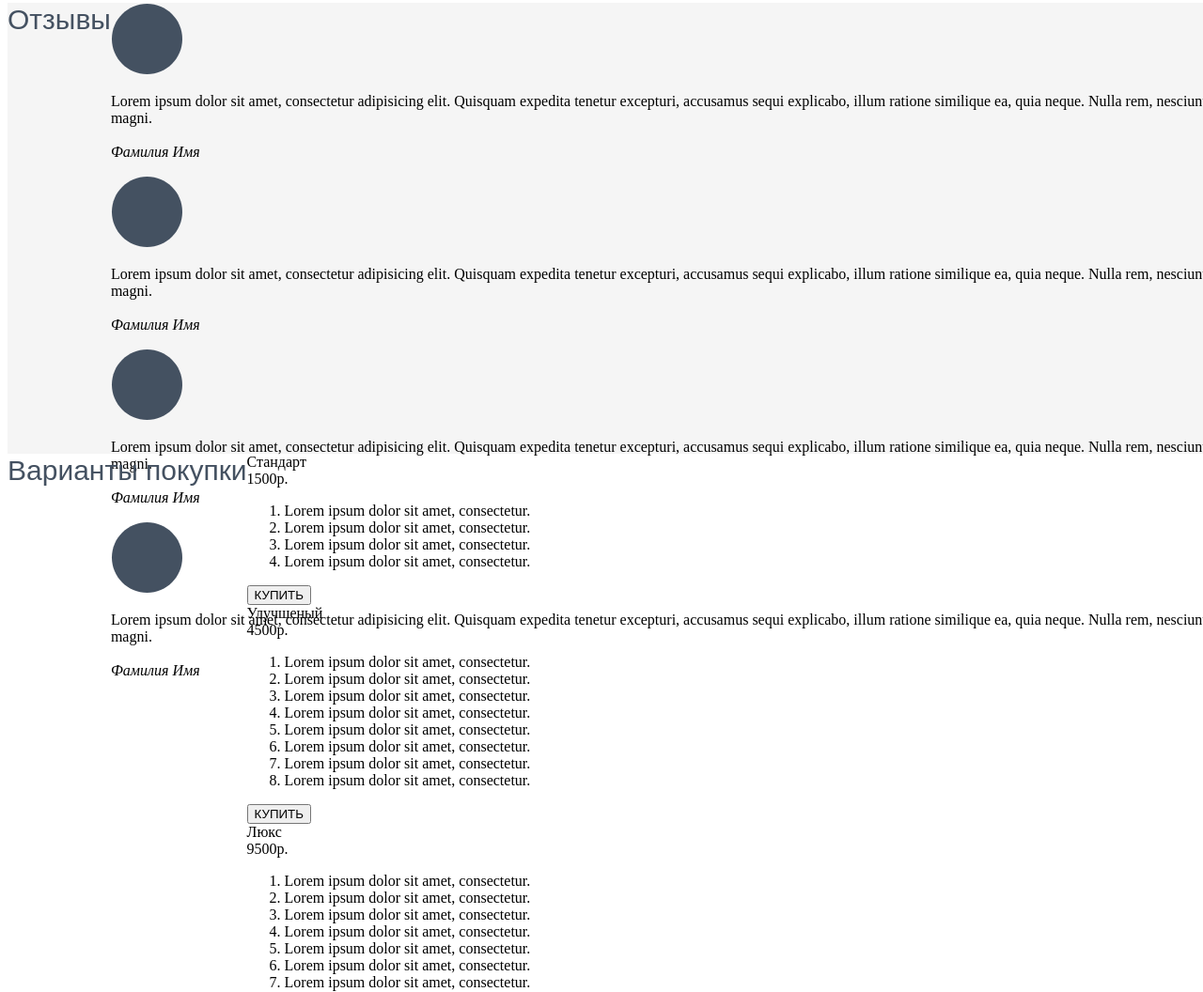
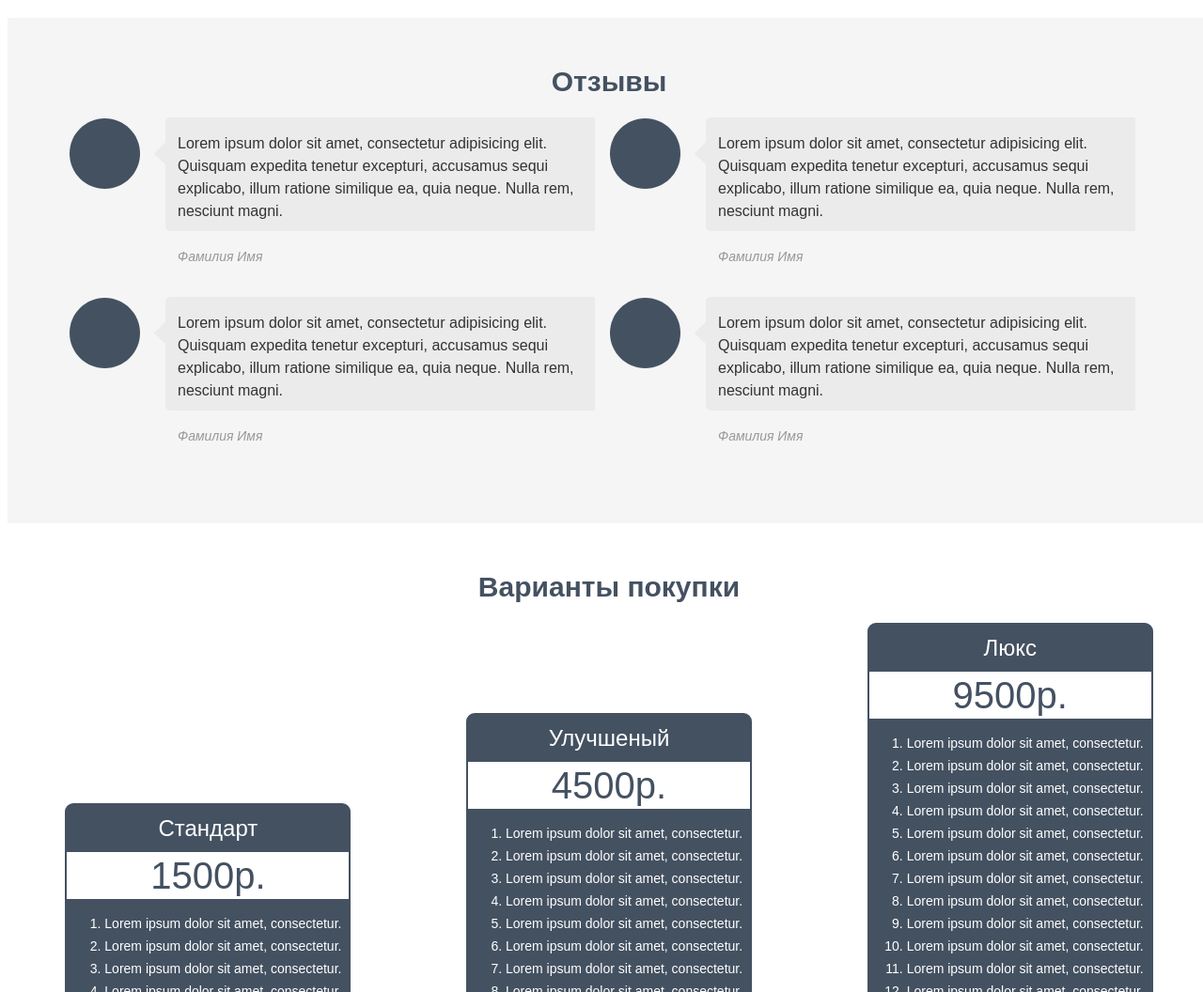
Before and after one commit to mr7282/forTraining, a plain HTML site: page index.html in a window 1280 px wide. Shown: the part 1744-2800 px from the top of the page at 94% size. Drawn offline with Linux system fonts and the light colour scheme.

Commit message:
css полность готово Варианты покупки

```diff
--- a/style.css
+++ b/style.css
@@ -100,6 +100,7 @@ body {
     display: flex;
     justify-content: center;
     font-size: 30px;
+    font-weight: 700;
     line-height: 36px;
     color: #445161;
     font-family: "Arial";
@@ -135,23 +136,168 @@ body {
 }
 
 .screenshots {
+    padding-top: 50px;
+    padding-bottom: 50px;
     width: 1280px;
-    height: 480px;
+}
+
+.mainblock {
+    margin-left: 50px;
+    margin-right: 50px;
     display: flex;
+    justify-content: center;
+}
+
+.rightblock {
+    width: 50%;
+    padding-right: 15px;
+}
+
+.leftblock {
+    width: 50%;
+    padding-left: 15px;
+}
+
+.childblock1 {
+    display: flex;
+    padding-right: 15px;
+    padding-bottom: 15px;
+}
+
+.childblock2 {
+    display: flex;
+    padding-right: 15px;
+    padding-bottom: 15px;
+}
+
+.textblock {
+    padding-left: 15px;
+    display: flex;
+    align-items: flex-start;
+    font-size: 16px;
+    line-height: 18px;
+    color: #333333;
+    font-family: "Arial";
 
 }
 
+.textblock p {
+    padding-top: 0;
+}
+
+.textblockreview p i {
+    font-size: 14px;
+    line-height: 18px;
+    color: #989898;
+    font-family: "Arial";
+}
+
 .reviews {
+    padding-top: 50px;
+    padding-bottom: 50px;
     width: 1280px;
-    height: 480px;
-    display: flex;
     background-color: #f5f5f5;
 }
 
+.textblockreview {
+    background-image: url(img/bgreview.png);
+    background-repeat: no-repeat;
+    margin-left: 15px;
+    padding-left: 25px;
+    display: flex;
+    align-items: center;
+    font-size: 16px;
+    line-height: 24px;
+    color: #333333;
+    font-family: "Arial";
+}
+
 .buy {
+    padding-top: 50px;
+    padding-bottom: 50px;
     width: 1280px;
-    height: 656px;
     display: flex;
+    flex-direction: column;
+    justify-content: center;
+    align-items: stretch;
+}
+
+.setbuy {
+    display: flex;
+    justify-content: space-around;
+    align-items: flex-end;
+}
+
+.setconteiner {
+    width: 300px;
+    background-color: #445161;
+    border-radius: 9px;
+    display: flex;
+    flex-direction: column;
+    border: 2px solid #445161;
+
+}
+
+.setname {
+    display: flex;
+    align-content: center;
+    justify-content: center;
+    font-size: 24px;
+    line-height: 30px;
+    color: #ffffff;
+    font-family: "Arial";
+    padding: 10px;
+}
+
+.price {
+    display: flex;
+    align-content: center;
+    justify-content: center;
+    font-size: 40px;
+    line-height: 30px;
+    color: #445162;
+    font-family: "Arial";
+    background-color: #fff;
+    padding: 10px;
+}
+
+.description {
+    display: flex;
+    align-content: center;
+    justify-content:flex-start;
+    font-size: 14px;
+    line-height: 24px;
+    color: #ffffff;
+    font-family: "Arial";
+}
+
+.button {
+    display: flex;
+    align-content: center;
+    justify-content: center;
+    padding: 10px;
+}
+
+.push {
+    background-color: #fff;
+    height: 35px;
+    line-height: 35px;
+    width: 250px;
+    text-align: center;
+    border-radius: 7px;
+    color: #445162;
+    text-decoration: none;
+    font-size: 18px;
+    font-family: "Arial";
+    font-weight: bold;
+}
+
+.push:hover {
+    background-color: #f1f1f1;
+}
+
+.push:active {
+    background-color: #e1e1e1;
 }
 
 .contact {
```
